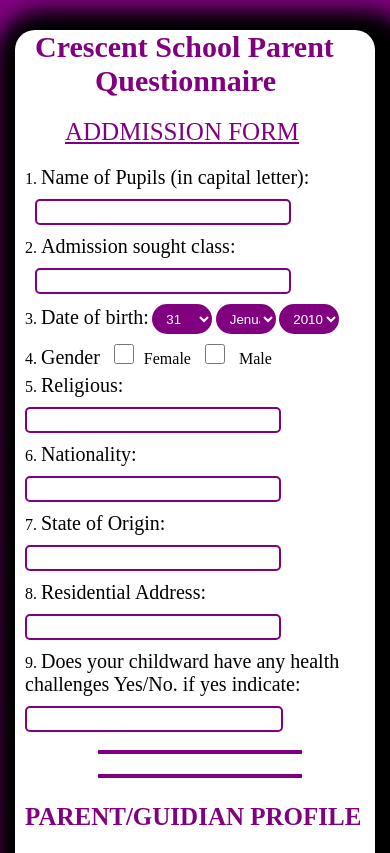
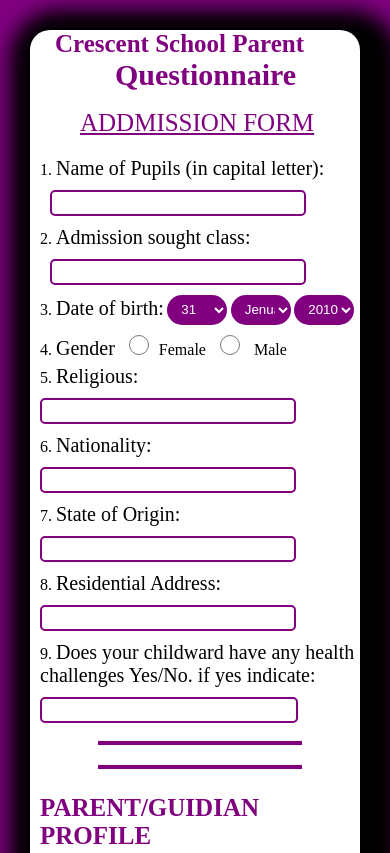
Before and after one commit to Ramadan4Everyone/Crescent-school-questionnaire., a plain HTML site: page index.html in a window 390 px wide. Shown: the top 853 px of the page. Drawn offline with Linux system fonts and the light colour scheme.

Commit message:
Add files via upload

```diff
--- a/index.html
+++ b/index.html
@@ -83,7 +83,7 @@
                 <option value="">2000</option>
             </select> <br>
             4.   <span>Gender</span>
-             <input type="checkbox" id="male" required>Female  <input type="checkbox" id="male" required> Male <br>
+             <input type="radio" name="male" id="male">Female  <input type="radio" name="male" id="male"> Male <br>
             5.  <span>Religious: </span> <input type="text" name="name" id="third"> <br>
             6.    <span>Nationality:</span>
             <input type="text" name="name" id="fourth" required> <br>
--- a/style.css
+++ b/style.css
@@ -165,8 +165,8 @@
     }
     .container{
         background-color: white;
-        width: 350px;
-        height: 1900px;
+        width: 320px;
+        height: 2100px;
         border-radius: 20px;
 
         padding-left: 10px;
@@ -177,8 +177,8 @@
 
     }
     h1{
-        font-size: 30px;
-        margin-left: 20px;
+        font-size: 25px;
+        margin-left: 25px;
     }
     .question{
         font-size: 30px;
```
